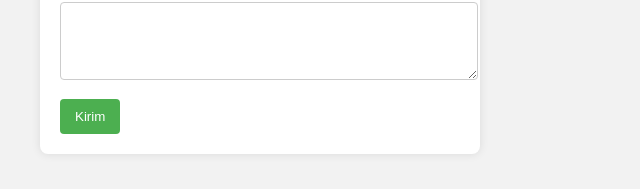
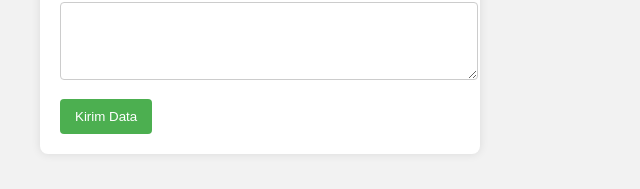
Before and after one commit to Syakir003/Tugas, a plain HTML site: page index.html in a window 1280 px wide. Shown: the part 271-460 px from the top of the page, without its empty margins (0-640 px from the left). Drawn offline with Linux system fonts and the light colour scheme.

```diff
--- a/index.html
+++ b/index.html
@@ -55,7 +55,7 @@
     <label for="pesan">Pesan:</label>
     <textarea id="pesan" name="pesan" rows="4" required></textarea>
 
-    <button type="submit">Kirim</button>
+    <button type="submit">Kirim Data</button>
   </form>
 
 </body>
```
